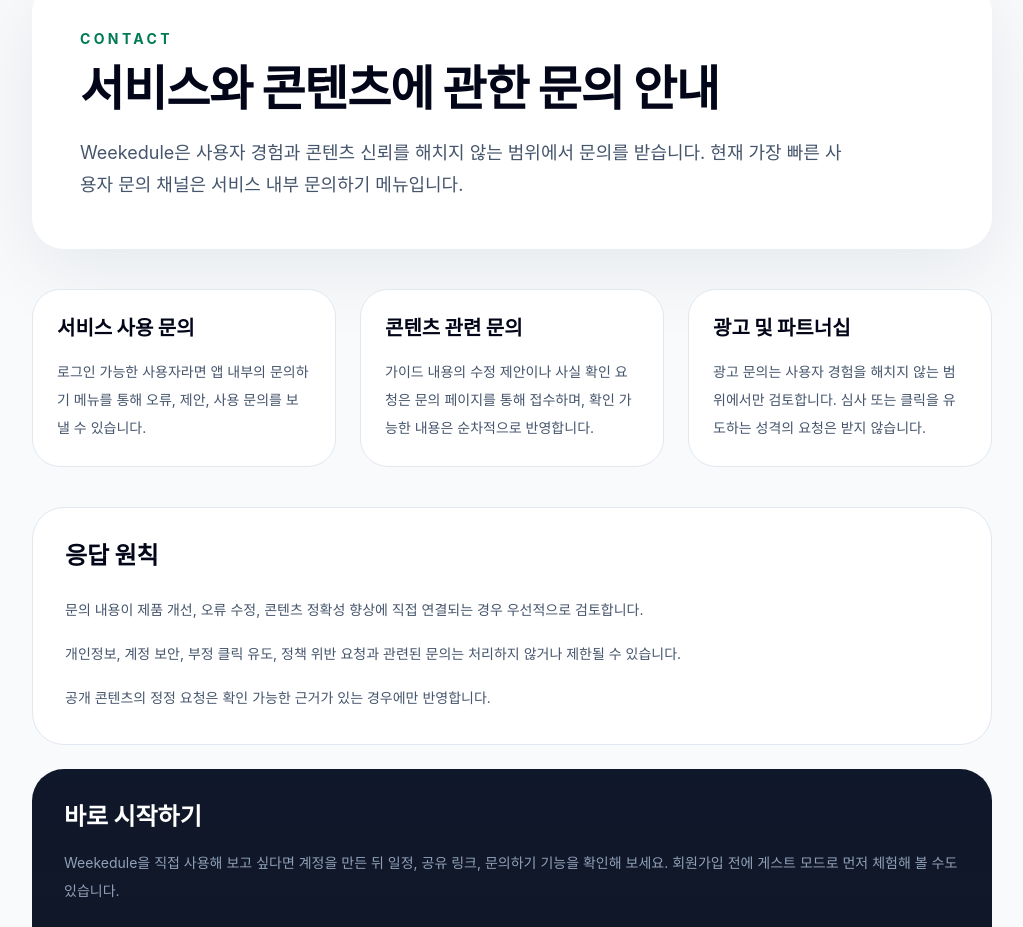
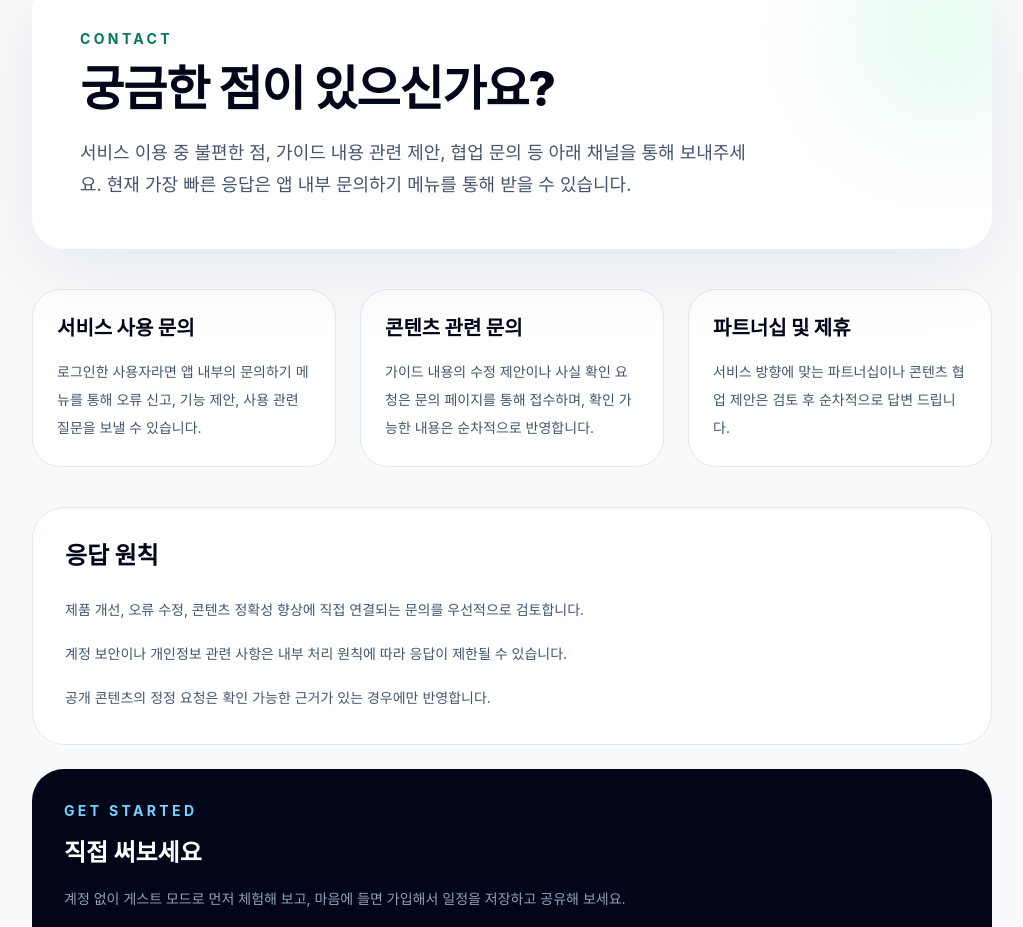
Before and after one commit to HwanewKing/Weekedule_web, a Next.js app: page /contact in a window 1280 px wide. Shown: the part 160-1087 px from the top of the page, without its empty margins (128-1151 px from the left). Built offline with nearby package versions, Linux system fonts and the light colour scheme; no server answers.

Commit message:
redesign
.

```diff
--- a/src/app/about/page.tsx
+++ b/src/app/about/page.tsx
@@ -23,7 +23,7 @@
   },
   {
     title: "읽을 가치가 있는 정보 제공",
-    body: "서비스 소개 페이지뿐 아니라 일정 관리와 생활 루틴에 관한 실용적인 가이드를 함께 제공합니다. 독자가 광고보다 먼저 콘텐츠 가치를 느끼는 사이트가 되는 것을 목표로 합니다.",
+    body: "서비스 소개 페이지뿐 아니라 일정 관리와 생활 루틴에 관한 실용적인 가이드를 함께 제공합니다. 독자가 실제로 도움받을 수 있는 콘텐츠를 꾸준히 발행하는 것을 목표로 합니다.",
   },
 ];
 
@@ -32,8 +32,9 @@
     <div className="bg-white text-slate-900">
       <SiteHeader />
       <main>
-        <section className="border-b border-slate-200 bg-[radial-gradient(circle_at_top_left,#dbeafe,transparent_42%),linear-gradient(180deg,#ffffff,#f8fafc)]">
-          <div className="mx-auto max-w-5xl px-5 py-20 sm:px-6 lg:px-8">
+        <section className="relative overflow-hidden border-b border-slate-200 bg-[radial-gradient(circle_at_top_left,#dbeafe,transparent_42%),linear-gradient(180deg,#ffffff,#f8fafc)]">
+          <div className="absolute right-0 top-0 h-64 w-64 rounded-full bg-emerald-100/40 blur-3xl" />
+          <div className="relative mx-auto max-w-5xl px-5 py-20 sm:px-6 lg:px-8">
             <p className="mb-4 text-sm font-bold uppercase tracking-[0.24em] text-sky-700">
               About Weekedule
             </p>
@@ -43,11 +44,10 @@
             >
               일정 관리가 삶을 더 단순하게 만들어야 한다고 믿습니다.
             </h1>
-            <p className="mt-6 max-w-3xl text-lg leading-8 text-slate-600">
+            <p className="mt-6 max-w-2xl text-lg leading-8 text-slate-600">
               Weekedule은 개인의 주간 계획부터 가족 일정 공유, 팀 회의 시간
               조율까지 더 가볍고 명확하게 만들기 위한 서비스입니다. 동시에 일정
-              관리와 생활 루틴에 관한 고품질 가이드를 꾸준히 발행하는 정보형
-              사이트를 지향합니다.
+              관리와 생활 루틴에 관한 실용적인 가이드를 꾸준히 발행합니다.
             </p>
           </div>
         </section>
@@ -83,18 +83,19 @@
             </h2>
             <div className="mt-6 space-y-5 text-sm leading-7 text-slate-600">
               <p>
-                우리는 로그인하지 않아도 읽을 수 있는 공개 정보 페이지를
-                충분히 제공하고, 검색엔진이 사이트 구조를 이해할 수 있도록
-                메타데이터와 사이트맵을 관리합니다.
+                로그인하지 않아도 읽을 수 있는 가이드와 정보 페이지를 충분히
+                제공합니다. 서비스를 처음 접하는 사람도 부담 없이 둘러볼 수
+                있는 구조를 유지하는 것을 기본 원칙으로 삼고 있습니다.
               </p>
               <p>
-                또한 광고 수익보다 사용자 신뢰를 우선합니다. 사이트 승인 전
-                광고 노출을 무리하게 늘리거나 클릭을 유도하는 방식은 사용하지
-                않습니다.
+                기능 설명이나 가이드 내용에서 과장된 효과를 약속하지 않습니다.
+                사용자가 직접 써보고 가치를 판단할 수 있도록 투명하고 솔직한
+                방식으로 서비스를 소개합니다.
               </p>
               <p>
                 공개 가이드 콘텐츠는 실제 사용 장면에서 도움이 되는 주제를
-                중심으로 작성하며, 운영 원칙과 정책 페이지도 별도로 공개합니다.
+                중심으로 작성하며, 내용이 바뀌면 수정일을 함께 표시해
+                최신 상태를 유지합니다.
               </p>
             </div>
           </article>
@@ -116,7 +117,7 @@
             </p>
             <Link
               href="/guides"
-              className="mt-6 inline-flex rounded-full bg-white px-5 py-3 text-sm font-bold text-slate-950"
+              className="mt-6 inline-flex rounded-full bg-white px-5 py-3 text-sm font-bold text-slate-950 transition-transform hover:-translate-y-0.5"
             >
               가이드 보러 가기
             </Link>
--- a/src/app/contact/page.tsx
+++ b/src/app/contact/page.tsx
@@ -15,15 +15,15 @@
 const contactCards = [
   {
     title: "서비스 사용 문의",
-    body: "로그인 가능한 사용자라면 앱 내부의 문의하기 메뉴를 통해 오류, 제안, 사용 문의를 보낼 수 있습니다.",
+    body: "로그인한 사용자라면 앱 내부의 문의하기 메뉴를 통해 오류 신고, 기능 제안, 사용 관련 질문을 보낼 수 있습니다.",
   },
   {
     title: "콘텐츠 관련 문의",
     body: "가이드 내용의 수정 제안이나 사실 확인 요청은 문의 페이지를 통해 접수하며, 확인 가능한 내용은 순차적으로 반영합니다.",
   },
   {
-    title: "광고 및 파트너십",
-    body: "광고 문의는 사용자 경험을 해치지 않는 범위에서만 검토합니다. 심사 또는 클릭을 유도하는 성격의 요청은 받지 않습니다.",
+    title: "파트너십 및 제휴",
+    body: "서비스 방향에 맞는 파트너십이나 콘텐츠 협업 제안은 검토 후 순차적으로 답변 드립니다.",
   },
 ];
 
@@ -32,7 +32,9 @@
     <div className="bg-slate-50 text-slate-900">
       <SiteHeader />
       <main className="mx-auto max-w-5xl px-5 py-16 sm:px-6 lg:px-8">
-        <section className="rounded-[2rem] bg-white p-8 shadow-[0_20px_80px_rgba(15,23,42,0.08)] sm:p-12">
+        <section className="relative overflow-hidden rounded-[2rem] bg-white p-8 shadow-[0_20px_80px_rgba(15,23,42,0.08)] sm:p-12">
+          <div className="absolute -right-12 -top-12 h-48 w-48 rounded-full bg-emerald-100/60 blur-3xl" />
+          <div className="relative">
             <p className="text-sm font-bold uppercase tracking-[0.24em] text-emerald-700">
               Contact
             </p>
@@ -40,13 +42,14 @@
               className="mt-4 text-4xl font-extrabold tracking-tight text-slate-950 sm:text-5xl"
               style={{ fontFamily: "var(--font-manrope)" }}
             >
-            서비스와 콘텐츠에 관한 문의 안내
+              궁금한 점이 있으신가요?
             </h1>
-          <p className="mt-6 max-w-3xl text-lg leading-8 text-slate-600">
-            Weekedule은 사용자 경험과 콘텐츠 신뢰를 해치지 않는 범위에서 문의를
-            받습니다. 현재 가장 빠른 사용자 문의 채널은 서비스 내부 문의하기
-            메뉴입니다.
+            <p className="mt-6 max-w-2xl text-lg leading-8 text-slate-600">
+              서비스 이용 중 불편한 점, 가이드 내용 관련 제안, 협업 문의 등
+              아래 채널을 통해 보내주세요. 현재 가장 빠른 응답은 앱 내부
+              문의하기 메뉴를 통해 받을 수 있습니다.
             </p>
+          </div>
         </section>
 
         <section className="mt-10 grid gap-6 md:grid-cols-3">
@@ -68,7 +71,7 @@
           ))}
         </section>
 
-        <section className="mt-10 grid gap-6 lg:grid-cols-[1fr,1fr]">
+        <section className="mt-10 grid gap-6 lg:grid-cols-[1.1fr,0.9fr]">
           <article className="rounded-[2rem] border border-slate-200 bg-white p-8">
             <h2
               className="text-2xl font-extrabold text-slate-950"
@@ -78,12 +81,12 @@
             </h2>
             <div className="mt-6 space-y-4 text-sm leading-7 text-slate-600">
               <p>
-                문의 내용이 제품 개선, 오류 수정, 콘텐츠 정확성 향상에 직접
-                연결되는 경우 우선적으로 검토합니다.
+                제품 개선, 오류 수정, 콘텐츠 정확성 향상에 직접 연결되는
+                문의를 우선적으로 검토합니다.
               </p>
               <p>
-                개인정보, 계정 보안, 부정 클릭 유도, 정책 위반 요청과 관련된
-                문의는 처리하지 않거나 제한될 수 있습니다.
+                계정 보안이나 개인정보 관련 사항은 내부 처리 원칙에 따라
+                응답이 제한될 수 있습니다.
               </p>
               <p>
                 공개 콘텐츠의 정정 요청은 확인 가능한 근거가 있는 경우에만
@@ -92,28 +95,30 @@
             </div>
           </article>
 
-          <aside className="rounded-[2rem] bg-[linear-gradient(180deg,#0f172a,#111827)] p-8 text-slate-200">
+          <aside className="rounded-[2rem] bg-slate-950 p-8 text-slate-200">
+            <p className="text-sm font-bold uppercase tracking-[0.24em] text-sky-300">
+              Get Started
+            </p>
             <h2
-              className="text-2xl font-extrabold text-white"
+              className="mt-4 text-2xl font-extrabold text-white"
               style={{ fontFamily: "var(--font-manrope)" }}
             >
-              바로 시작하기
+              직접 써보세요
             </h2>
             <p className="mt-4 text-sm leading-7 text-slate-400">
-              Weekedule을 직접 사용해 보고 싶다면 계정을 만든 뒤 일정, 공유
-              링크, 문의하기 기능을 확인해 보세요. 회원가입 전에 게스트 모드로
-              먼저 체험해 볼 수도 있습니다.
+              계정 없이 게스트 모드로 먼저 체험해 보고, 마음에 들면 가입해서
+              일정을 저장하고 공유해 보세요.
             </p>
             <div className="mt-6 flex flex-wrap gap-3">
               <Link
                 href="/signup"
-                className="inline-flex rounded-full bg-white px-5 py-3 text-sm font-bold text-slate-950"
+                className="inline-flex rounded-full bg-white px-5 py-3 text-sm font-bold text-slate-950 transition-transform hover:-translate-y-0.5"
               >
-                회원가입
+                무료로 시작
               </Link>
               <Link
                 href="/guides"
-                className="inline-flex rounded-full border border-white/20 px-5 py-3 text-sm font-bold text-white"
+                className="inline-flex rounded-full border border-white/20 px-5 py-3 text-sm font-bold text-white transition-colors hover:bg-white/10"
               >
                 가이드 보기
               </Link>
```
Also changed, not shown: src/app/guides/page.tsx (+27 -9 lines). Lines whose indentation alone changed are shown as unchanged.
